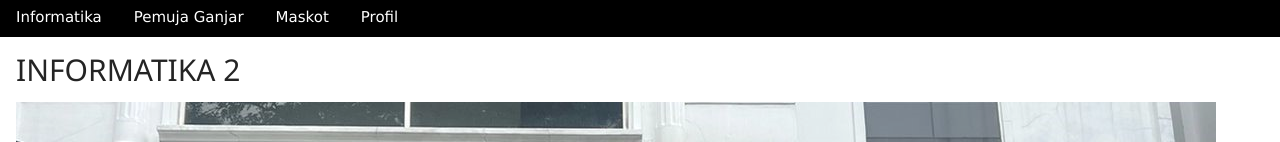
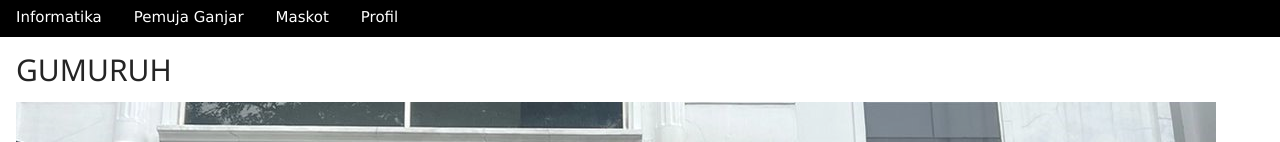
Before and after one commit to daniblck/blckdani.github.io, a plain HTML site: page index.html in a window 1280 px wide. Both pictures are taken after a click on the button "Informatika". Shown: the part 402-544 px from the top of the page. Drawn offline with Linux system fonts and the light colour scheme.

Commit message:
Update index.html

```diff
--- a/index.html
+++ b/index.html
@@ -16,7 +16,7 @@
         <button class="w3-bar-item w3-button" onclick="Menu('Profil')">Profil</button>
     </div>
     <div id="unikomm" class="w3-container char w3-animate-fading" style="display: none;">
-        <h2>INFORMATIKA 2</h2>
+        <h2>GUMURUH</h2>
         <img src="css/unikomm.jpg" alt="unikom">
     </div>
 
```
